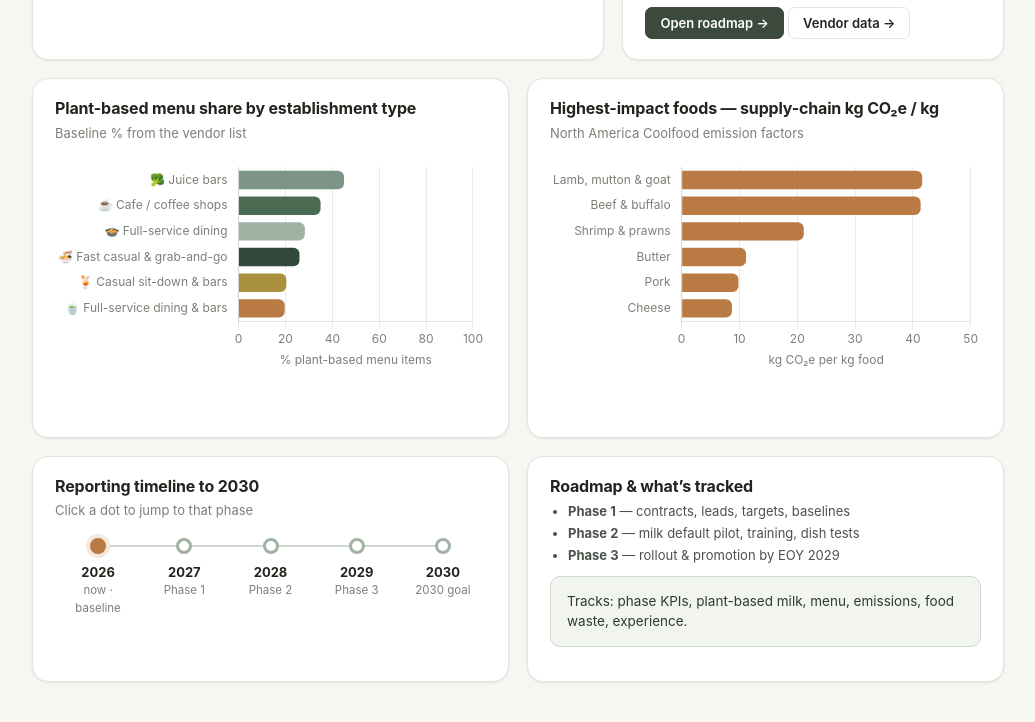
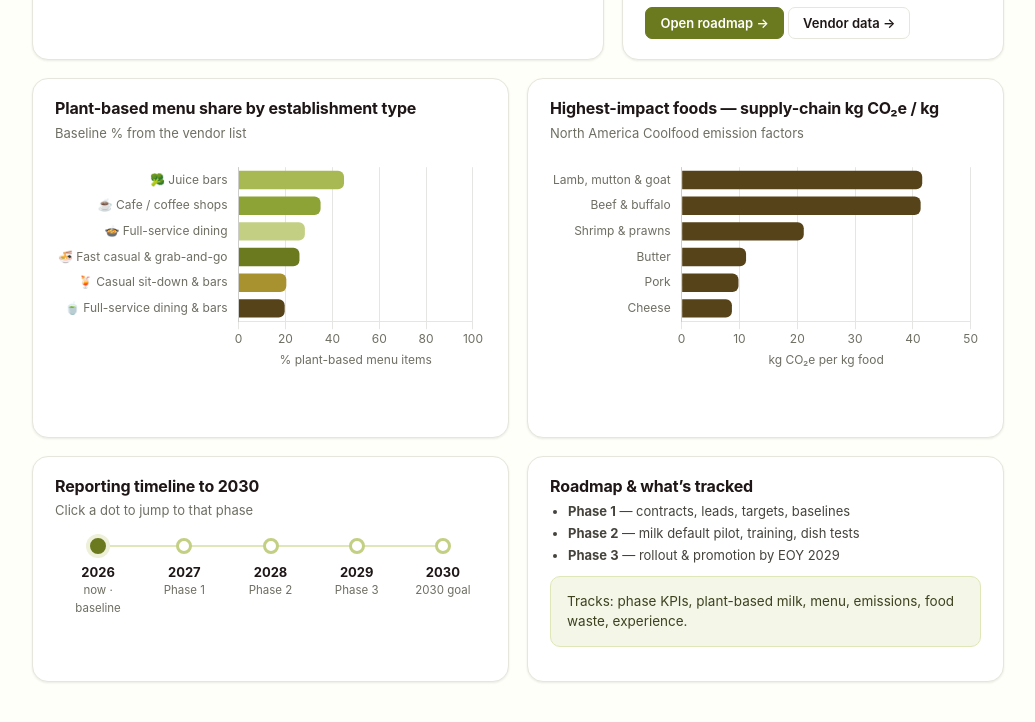
Before and after one commit to anabrazaityte/plant-futures-dashboard, a plain HTML site: page dashboard/index.html in a window 1280 px wide. Shown: the part 946-1668 px from the top of the page, without its empty margins (244-1279 px from the left). Drawn offline with Linux system fonts and the light colour scheme.

Commit message:
Root dashboard in Acterra green + olive on off-white; harmonious chart tints

```diff
--- a/dashboard/css/styles.css
+++ b/dashboard/css/styles.css
@@ -4,41 +4,43 @@
    ========================================================================== */
 
 :root {
-  /* palette — one refined deep-green accent on warm neutrals.
-     Minimal, modern, no pea-green/orange clash, no brown sidebar. */
-  --accent:      #4a6b52;    /* deep muted green — the single accent */
-  --accent-dark: #31493a;
-  --accent-soft: #e6ede4;
+  /* palette — Acterra on mostly-off-white.
+     Primary: brand green #8DA335; pairing: deep olive #574319 (same leaf family).
+     Base: brand near-white #FEFFF8; ink: brand near-black #1F1717.
+     The blue/purple/cyan accents are omitted to keep the olive temperature. */
+  --accent:      #8DA335;    /* Acterra green — primary accent */
+  --accent-dark: #574319;    /* Acterra deep olive — pairing for depth */
+  --accent-soft: #f0f2df;    /* pale green tint */
 
-  --forest-950: #20251e;     /* sidebar: near-black green-grey (not brown) */
-  --forest-900: #262d25;
-  --forest-800: #2e3a30;
-  --forest-700: #3b4a3c;
-  --forest-600: #425843;
-  --forest-500: #4a6b52;
-  --sage-400: #7d9487;
-  --sage-300: #9fb2a4;
-  --sage-200: #cdd8cf;
-  --sage-100: #e7ede5;
-  --sage-50:  #f2f4f0;
+  --forest-950: #1F1717;     /* brand near-black (sidebar + ink) */
+  --forest-900: #2b2b19;
+  --forest-800: #3e421f;
+  --forest-700: #6b791f;
+  --forest-600: #7d9123;
+  --forest-500: #8DA335;
+  --sage-400: #a8b954;
+  --sage-300: #c3cf83;
+  --sage-200: #dfe7b8;
+  --sage-100: #edf0d9;
+  --sage-50:  #f4f6e8;
 
-  --bg:       #f7f6f2;       /* warm, soft off-white */
+  --bg:       #FEFFF8;       /* brand near-white — almost all off-white */
   --paper:    #ffffff;
   --card:     #ffffff;
-  --ink:      #20251e;
-  --ink-soft: #4b524a;
-  --muted:    #7a8076;
-  --line:     #e6e4dc;
+  --ink:      #1F1717;       /* brand near-black */
+  --ink-soft: #45433c;
+  --muted:    #6f6e63;
+  --line:     #e7e6dd;
   --line-soft:#efece5;
 
-  --terracotta: #b97a43;     /* single warm highlight (e.g. 'now' dot) */
-  --terracotta-soft: #f3e8db;
-  --amber:       #bb9540;
-  --amber-soft:  #f5eed8;
+  --terracotta: #6b791f;     /* warm olive-green highlight (e.g. 'now' dot) */
+  --terracotta-soft: #eef0d9;
+  --amber:       #a8912f;
+  --amber-soft:  #f6efd8;
   --red:         #b26a4a;
   --red-soft:    #f4e6dd;
-  --green:       #4a6b52;
-  --green-soft:  #e6ede4;
+  --green:       #8DA335;
+  --green-soft:  #edf0d9;
 
   /* type — clean modern sans throughout */
   --sans: "Inter", -apple-system, BlinkMacSystemFont, "Segoe UI", Roboto, Helvetica, Arial, sans-serif;
@@ -154,7 +156,7 @@ h1, h2, h3, h4, h5 {
 
 /* ---------- Hero ---------- */
 .hero {
-  background: var(--card);
+  background: linear-gradient(180deg, #ffffff 0%, var(--sage-50) 100%);
   border: 1px solid var(--line);
   border-left: 3px solid var(--accent);
   border-radius: var(--radius-lg);
@@ -168,7 +170,7 @@ h1, h2, h3, h4, h5 {
 .hero h1 { color: var(--forest-950); font-size: clamp(22px, 2.6vw, 30px); max-width: 720px; }
 .hero p { color: var(--ink-soft); max-width: 640px; margin: 10px 0 0; font-size: 14.5px; }
 .hero .chips { display: flex; gap: 10px; margin-top: 18px; flex-wrap: wrap; position: relative; z-index: 1; }
-.chip { background: var(--sage-50); border: 1px solid var(--line); color: var(--ink-soft); border-radius: 999px; padding: 5px 13px; font-size: 12.5px; }
+.chip { background: var(--green-soft); border: 1px solid var(--sage-200); color: var(--accent-dark); border-radius: 999px; padding: 5px 13px; font-size: 12.5px; }
 
 /* ---------- Section headers ---------- */
 .section-head { display: flex; align-items: flex-end; gap: 16px; margin: 6px 0 18px; flex-wrap: wrap; }
--- a/dashboard/js/charts.js
+++ b/dashboard/js/charts.js
@@ -6,16 +6,16 @@
 const Charts = (() => {
 
   const PALETTE = {
-    plant: '#4a6b52',
-    plantLight: '#9fb2a4',
-    animal: '#b97a43',
-    dairy: '#a9913f',
-    ink: '#20251e',
-    muted: '#7a8076',
-    grid: 'rgba(122,128,118,0.16)',
-    forest: '#31493a',
-    sage: '#7d9487',
-    cream: '#f7f6f2'
+    plant: '#8DA335',
+    plantLight: '#c3cf83',
+    animal: '#574319',
+    dairy: '#a8912f',
+    ink: '#1F1717',
+    muted: '#6f6e63',
+    grid: 'rgba(111,110,99,0.18)',
+    forest: '#6b791f',
+    sage: '#a8b954',
+    cream: '#FEFFF8'
   };
 
   Chart.defaults.font.family = '-apple-system, BlinkMacSystemFont, "Segoe UI", Roboto, Helvetica, Arial, sans-serif';
--- a/dashboard/js/data.js
+++ b/dashboard/js/data.js
@@ -42,13 +42,13 @@ const DATA = (() => {
 
   /* group metadata for display (keyed by vendor.group) */
   const GROUP_META = {
-    'Cafe / coffee shops':             { emoji: '\u2615', color: '#4a6b52' },
-    'Juice bars':                      { emoji: '\u{1f966}', color: '#7d9487' },
-    'Fast casual & grab-and-go':       { emoji: '\u{1f35c}', color: '#31493a' },
-    'Full-service dining':             { emoji: '\u{1f372}', color: '#9fb2a4' },
-    'Full-service dining & bars':      { emoji: '\u{1f375}', color: '#b97a43' },
-    'Casual sit-down & bars':          { emoji: '\u{1f379}', color: '#a9913f' },
-    'Other':                           { emoji: '\u{1f960}', color: '#7a8076' }
+    'Cafe / coffee shops':             { emoji: '\u2615', color: '#8DA335' },
+    'Juice bars':                      { emoji: '\u{1f966}', color: '#a8b954' },
+    'Fast casual & grab-and-go':       { emoji: '\u{1f35c}', color: '#6b791f' },
+    'Full-service dining':             { emoji: '\u{1f372}', color: '#c3cf83' },
+    'Full-service dining & bars':      { emoji: '\u{1f375}', color: '#574319' },
+    'Casual sit-down & bars':          { emoji: '\u{1f379}', color: '#a8912f' },
+    'Other':                           { emoji: '\u{1f960}', color: '#6f6e63' }
   };
 
   /* ------------------------------------------------------------------ */
```
